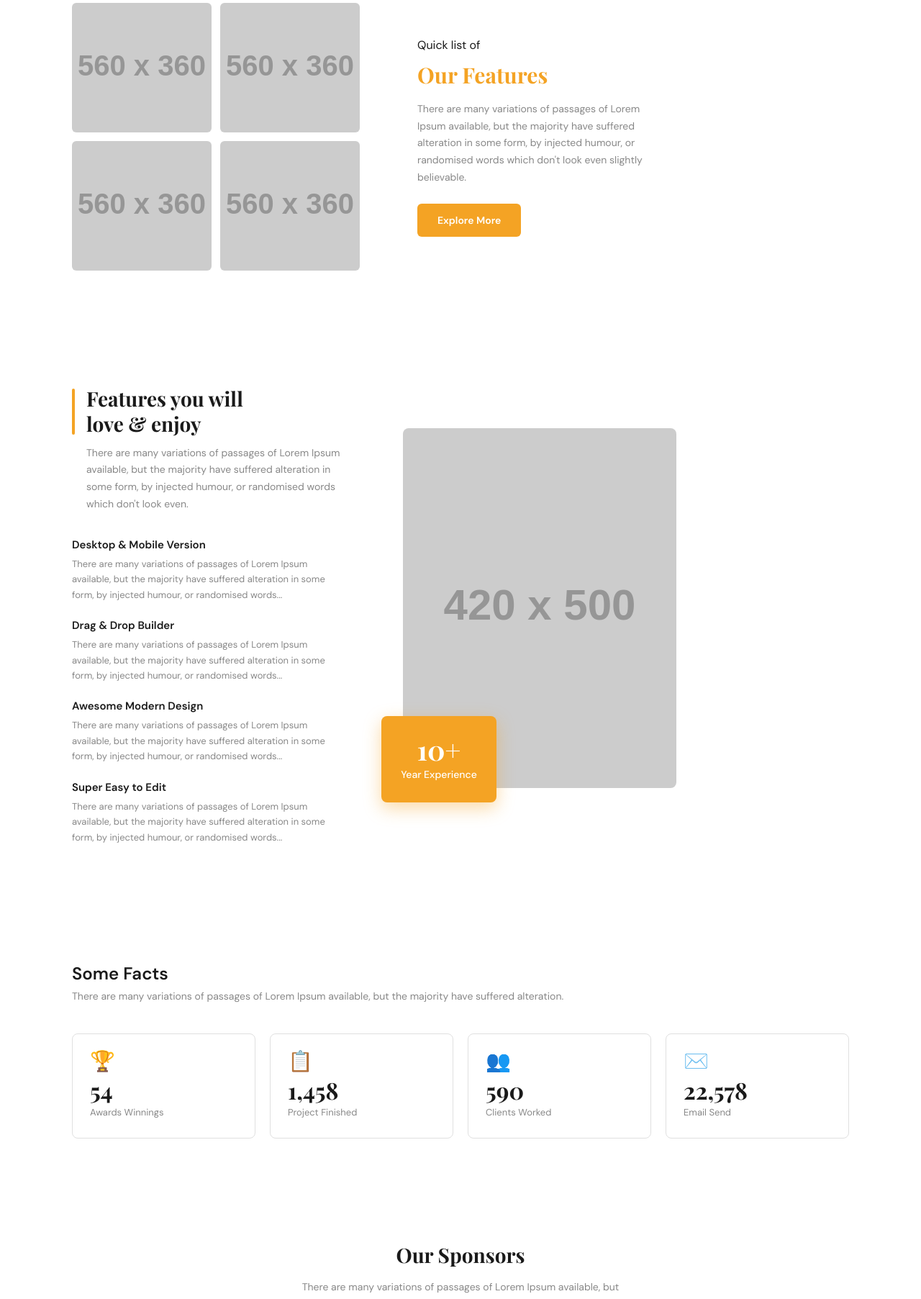
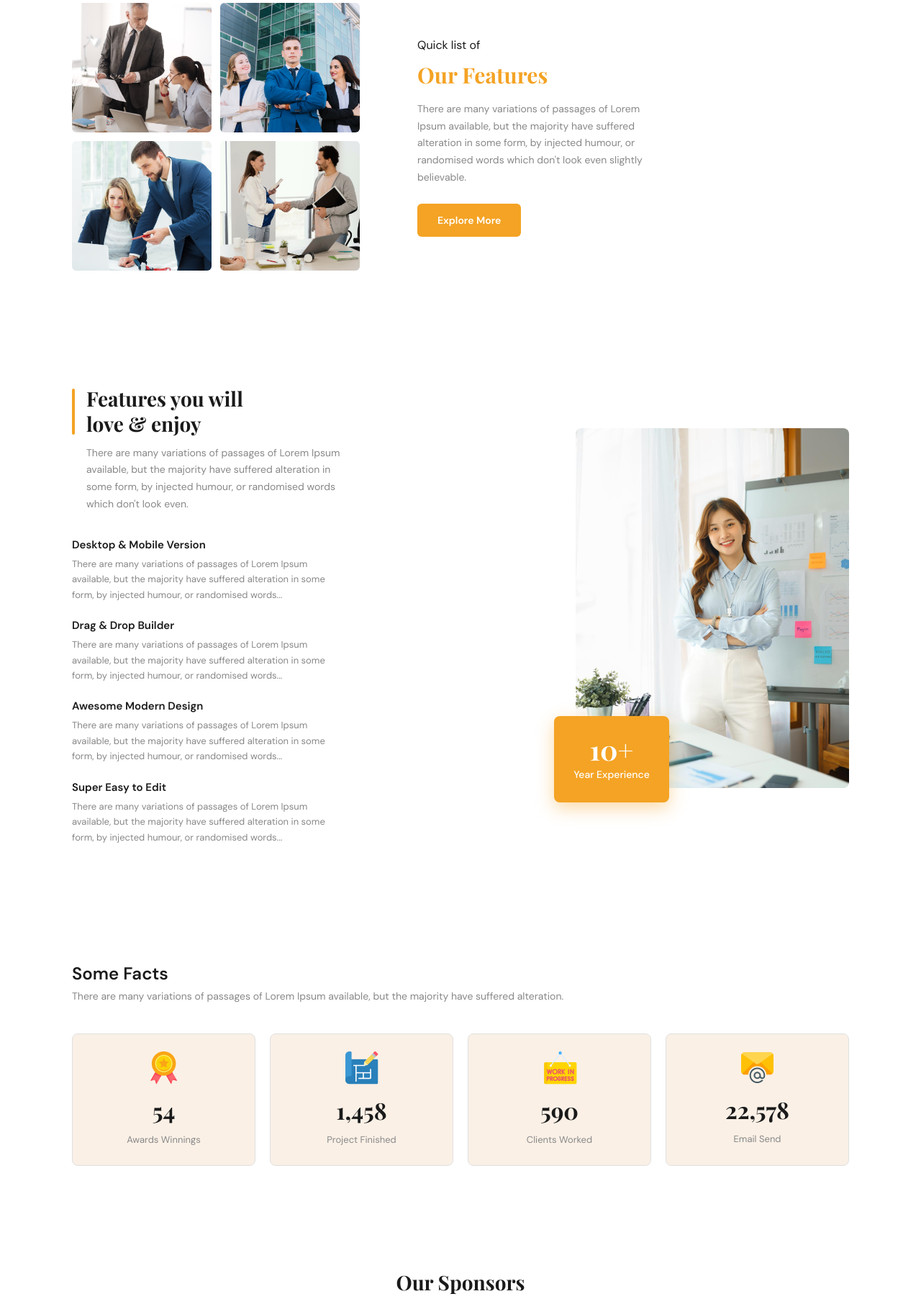
Before and after one commit to shakilkhan95/g3-architect-ai-project, a plain HTML site: page index.html in a window 1280 px wide. Shown: the part 995-2800 px from the top of the page at 72% size. Drawn offline with nearby package versions, Linux system fonts and the light colour scheme; placeholder pictures from the web are drawn by us.

Commit message:
all images added to ui

```diff
--- a/index.html
+++ b/index.html
@@ -51,7 +51,7 @@
 
       <div class="hero-image-wrap reveal reveal-delay-1">
         <img
-          src="https://placehold.co/1160x400/c8b49a/3d3028?text=G3+Architects+%E2%80%93+Our+Team"
+          src="./images/banner.png"
           alt="Three G3 Architects professionals standing confidently in front of a modern glass building with blueprints"
           class="hero-img"
           loading="eager"
@@ -68,28 +68,28 @@
         <!-- Left: 2x2 image grid -->
         <div class="img-grid reveal">
           <img
-            src="https://placehold.co/560x360/d6cfc6/4a3f38?text=Team+Meeting"
+            src="./images/team1.png"
             alt="Architect lead discussing blueprints with a client in the G3 Architects office"
             loading="lazy"
             width="560"
             height="360"
           />
           <img
-            src="https://placehold.co/560x360/c8c0b8/4a3f38?text=Group+Meeting"
+            src="./images/team2.png"
             alt="Three G3 Architects team members collaborating in a professional group meeting"
             loading="lazy"
             width="560"
             height="360"
           />
           <img
-            src="https://placehold.co/560x360/bdb5ac/4a3f38?text=Design+Review"
+            src="./images/team3.png"
             alt="Female architect reviewing structural design documents with a colleague at G3 Architects"
             loading="lazy"
             width="560"
             height="360"
           />
           <img
-            src="https://placehold.co/560x360/b5ada4/4a3f38?text=Partnership"
+            src="./images/team4.png"
             alt="Business partners shaking hands after a successful project deal at G3 Architects"
             loading="lazy"
             width="560"
@@ -153,7 +153,7 @@
         <!-- Right: image + badge -->
         <div class="feature-image-wrap reveal reveal-delay-1">
           <img
-            src="https://placehold.co/420x500/c8b49a/3d3028?text=Project+Manager"
+            src="./images/architect.png"
             alt="G3 Architects project manager smiling while reviewing design plans on a whiteboard"
             class="feature-img"
             loading="lazy"
@@ -182,22 +182,22 @@
 
         <div class="stats-grid" role="list">
           <div class="stat-card reveal" role="listitem">
-            <span class="stat-icon" aria-hidden="true">🏆</span>
+            <span class="stat-icon" aria-hidden="true"><img src="./images/icons/ribon.png" alt="Awards ribbon"></span>
             <span class="stat-number" data-target="54" aria-label="54 Awards Winnings">0</span>
             <span class="stat-label">Awards Winnings</span>
           </div>
           <div class="stat-card reveal reveal-delay-1" role="listitem">
-            <span class="stat-icon" aria-hidden="true">📋</span>
+            <span class="stat-icon" aria-hidden="true"><img src="./images/icons/projects.png" alt="Projects icon"></span>
             <span class="stat-number" data-target="1458" aria-label="1458 Projects Finished">0</span>
             <span class="stat-label">Project Finished</span>
           </div>
           <div class="stat-card reveal reveal-delay-2" role="listitem">
-            <span class="stat-icon" aria-hidden="true">👥</span>
+            <span class="stat-icon" aria-hidden="true"><img src="./images/icons/customers.png" alt="Works in progress icon"></span>
             <span class="stat-number" data-target="590" aria-label="590 Clients Worked">0</span>
             <span class="stat-label">Clients Worked</span>
           </div>
           <div class="stat-card reveal reveal-delay-3" role="listitem">
-            <span class="stat-icon" aria-hidden="true">✉️</span>
+            <span class="stat-icon" aria-hidden="true"><img src="./images/icons/email.png" alt="Email icon"></span>
             <span class="stat-number" data-target="22578" aria-label="22578 Emails Sent">0</span>
             <span class="stat-label">Email Send</span>
           </div>
--- a/style.css
+++ b/style.css
@@ -286,6 +286,7 @@ a {
 
 .features-intro-inner {
   display: flex;
+  justify-content: space-between;
   align-items: center;
   gap: 80px;
 }
@@ -321,6 +322,7 @@ a {
 
 .features-detail-inner {
   display: flex;
+  justify-content: space-between;
   align-items: center;
   gap: 80px;
 }
@@ -446,13 +448,14 @@ a {
 
 .stat-card {
   flex: 1;
-  background: var(--bg-white);
+  background: var(--bg-cream);
   border: 1px solid var(--border);
   border-radius: var(--radius-card);
   padding: 24px;
   display: flex;
   flex-direction: column;
-  align-items: flex-start;
+  align-items: center;
+  gap: 10px;
   transition: box-shadow var(--transition), transform var(--transition);
 }
 
```
